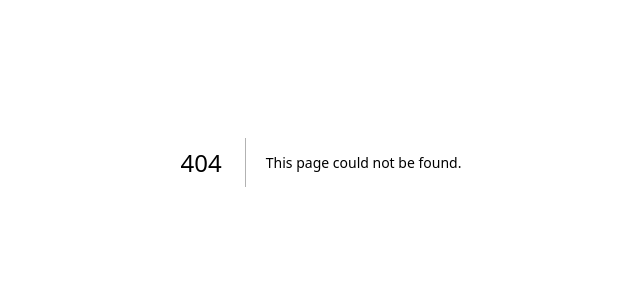
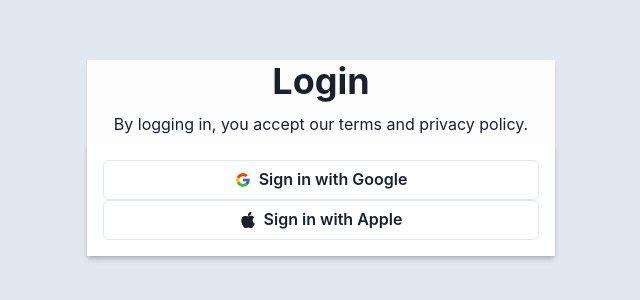
Before and after one commit to SplitWave/WaveSurf, a Next.js app: page /login in a window 1280 px wide. Before the commit this address had no page. Shown: the part 238-538 px from the top of the page, without its empty margins (319-959 px from the left). Built offline with nearby package versions, Linux system fonts and the light colour scheme.

Commit message:
on test branch

```diff
--- a/pages/_app.tsx
+++ b/pages/_app.tsx
@@ -1,6 +1,11 @@
 import '@/styles/globals.css'
 import type { AppProps } from 'next/app'
+import { ChakraProvider } from '@chakra-ui/react'
 
 export default function App({ Component, pageProps }: AppProps) {
-  return <Component {...pageProps} />
+  return (
+    <ChakraProvider>
+      <Component {...pageProps} />
+    </ChakraProvider>
+  )
 }
--- /dev/null
+++ b/pages/login.tsx
@@ -0,0 +1,70 @@
+import { useState } from "react";
+import {
+  Flex,
+  Heading,
+   Button,
+   Stack,
+    Box,
+  Text,
+   Center,
+  FormControl,
+
+} from "@chakra-ui/react";
+import { FcGoogle } from 'react-icons/fc'
+import {BsApple} from "react-icons/bs"
+
+
+const login  = () => {
+
+
+  return (
+    <Flex
+      flexDirection="column"
+      width="100wh"
+      height="100vh"
+      backgroundColor="gray.200"
+      justifyContent="center"
+      alignItems="center"
+    >
+      <Stack
+        flexDir="column"
+        mb="2"
+        justifyContent="center"
+        backgroundColor="whiteAlpha.900"
+        alignItems="center"
+        boxShadow="md"
+      >
+        <Heading color="black.400">Login</Heading>
+        <Text>By logging in, you accept our terms and privacy policy.</Text>
+        <Box minW={{ base: "90%", md: "468px" }}>
+          <form>
+            <Stack
+              spacing={6}
+              p="1rem"
+              backgroundColor="whiteAlpha.900"
+              boxShadow="md"
+            >
+    <FormControl>
+              <Button w={'full'} maxW={'md'} variant={'outline'} leftIcon={<FcGoogle />}>
+        <Center>
+          <Text>Sign in with Google</Text>
+        </Center>
+        </Button>
+
+              <Button w={'full'} maxW={'md'} variant={'outline'} leftIcon={<BsApple />}>
+        <Center>
+        <Text>Sign in with Apple</Text>
+        </Center>
+        </Button>
+
+        </FormControl>
+            </Stack>
+          </form>
+        </Box>
+      </Stack>
+
+    </Flex>
+  );
+};
+
+export default login;
```
Also changed, not shown: package.json (+9 -0 lines), pages/index.tsx (+5 -102 lines), 1 other file (tests, documents, lock files or other folders).
